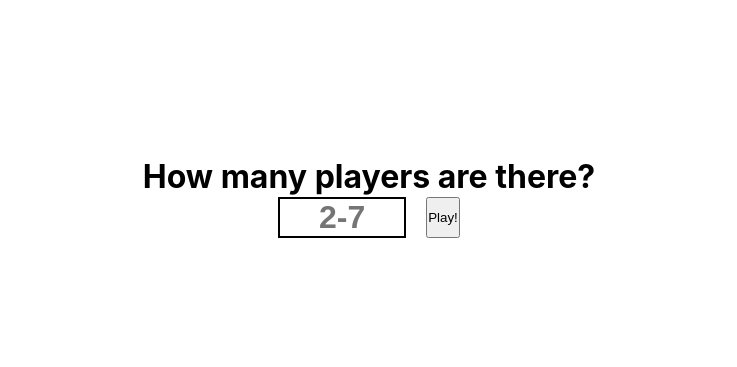
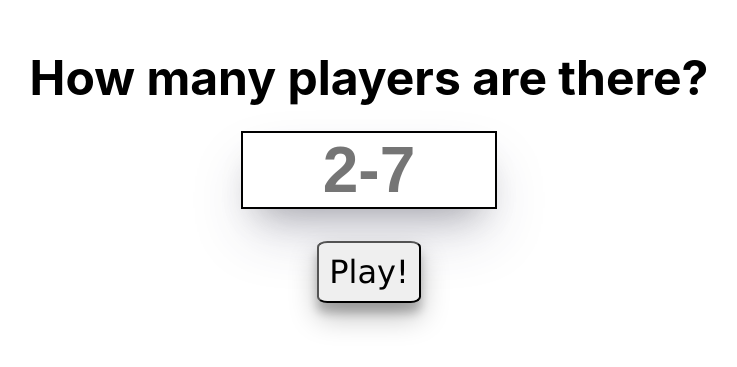
Before and after one commit to guitarman018/scorecards, a React (Create React App) app: page / in a window 1280 px wide. Shown: the part 181-548 px from the top of the page, without its empty margins (271-1008 px from the left). Built offline with nearby package versions, Linux system fonts and the light colour scheme.

Commit message:
Player numbers working, improves UI too

```diff
--- a/src/components/players.css
+++ b/src/components/players.css
@@ -4,8 +4,15 @@
     box-sizing: border-box;
 }
 
+
 .hide {
     visibility: hidden;
+}
+
+.playersH1 {
+    font-size: 3em;
+    margin: 3vh;
+    text-align: center;
 }
 
 .main {
@@ -15,28 +22,45 @@
     height: 100vh;
 }
 
-.contents {
-    display: block;
-
-    margin: auto;
+.divInput {
+    display: flex;
+    justify-content: center;
 }
 
+#numPlayersInput {
+    font-size: 4em;
+    width: 20vw;
+    box-shadow: rgba(50, 50, 93, 0.25) 0px 30px 60px -12px, rgba(0, 0, 0, 0.3) 0px 18px 36px -18px;
+
+}
+
+.divButton {
+    display: flex;
+    justify-content: center;
+}
+
+#btnGo {
+    margin: 4vh;
+    font-family: Verdana, Geneva, Tahoma, sans-serif;
+    font-size: 2em;
+    padding: 10px;
+    border-radius: 10%;
+    box-shadow: rgba(0, 0, 0, 0.25) 0px 14px 28px, rgba(0, 0, 0, 0.22) 0px 10px 10px;
+}
 .numPlayers {
     margin: 0 auto;
     height: 5vh;
     width: 100%;
     display: flex;
     justify-content: center;
-}
-h2 {
-    margin: auto 0;
+    font-size: 3vw;
 }
 .inputPlayers {
     display: flex;
     justify-content: center;
 }
 #numPlayersInput {
-    width: 10vw;
+    width: 20vw;
     border: 2px solid black;
 }
 .buttonDiv {
@@ -45,9 +69,6 @@ h2 {
     justify-content: space-around;
     align-items: center;
 }
-#btnGo {
-    margin-left: 20px;
-}
 #wrong {
     display: flex;
     margin-top: 20px;
--- a/src/components/players.js
+++ b/src/components/players.js
@@ -30,13 +30,15 @@ export default function Players() {
 
         <div className="main">
           <div className="contents">
-            <div className="numPlayers"><h1>How many players are there?</h1></div>
-            <div className="inputPlayers">
+            <h1 className="playersH1">How many players are there?</h1>
+            <div className="divInput">
               <input type="number" id="numPlayersInput" placeholder="2-7" onChange={(e) => setNum(e.target.value)} />
+            </div>
+            <div className="divButton">
               <button onClick={checkNum} id="btnGo">Play!</button>
             </div>
             <div className={hide} id="wrong">
-                <span style={{color: 'red', fontSize: 20, fontWeight: "bold"}}>Number must be between 2 and 7</span>
+                <span style={{color: 'red', fontSize: "3em", textAlign: "center", fontWeight: "bold"}}>Number must be between 2 and 7</span>
             </div>
           </div>
         </div>
--- a/src/components/scoresdiv.js
+++ b/src/components/scoresdiv.js
@@ -13,7 +13,9 @@ import sum from "../images/8-sum.jpg"
 
 export default function ScoresDiv() {
 
-    let players = 6
+    let gotten = localStorage.getItem("numPlayers")
+    let numGotten = parseInt(gotten)
+    let players = numGotten
 
     const [playerScores, setPlayerScores] = useState(Array(players).fill(0).map(row => new Array(7).fill(0)))
     const [playerTotals, setPlayerTotals] = useState(Array(players).fill(0))
```
